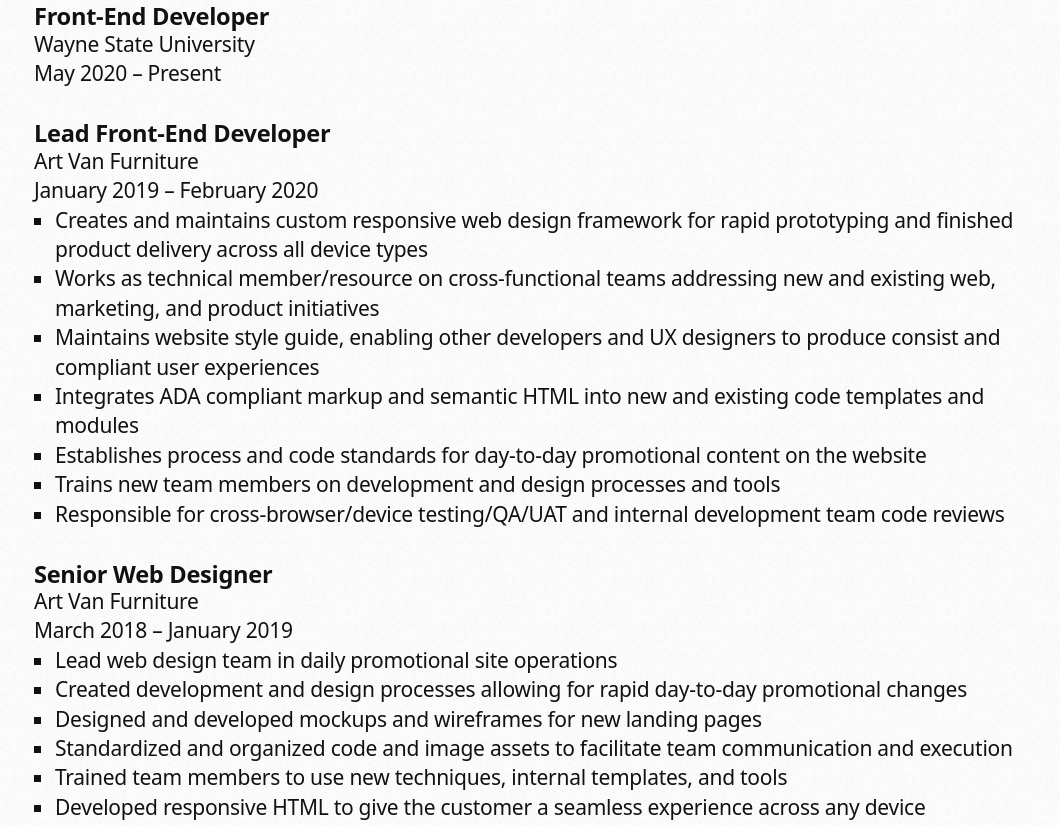
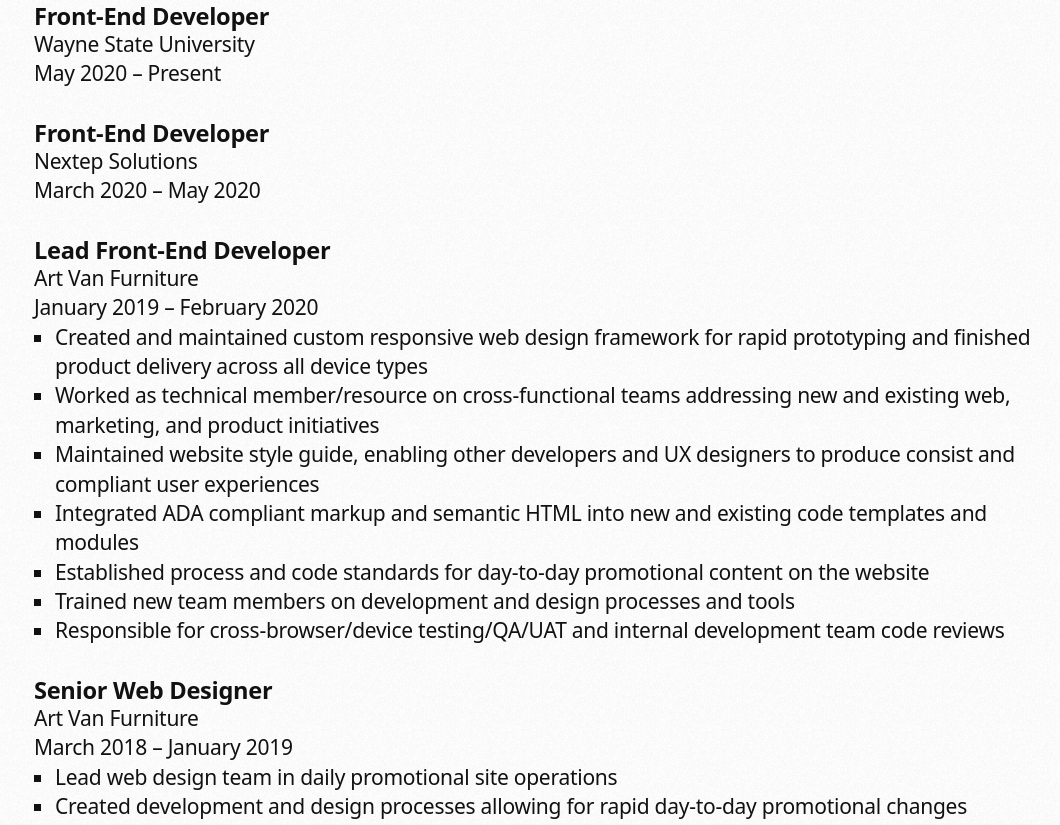
Before and after one commit to chuckhutchins/chuckhutchins-com, a Gatsby site: page / in a window 1280 px wide. Shown: the part 580-1405 px from the top of the page, without its empty margins (94-1154 px from the left). Built offline with nearby package versions, Linux system fonts and the light colour scheme; Gatsby itself is replaced by a stand-in of ours.

Commit message:
adding job experience, making art van duties past tense, adding deque certification

```diff
--- a/src/pages/index.js
+++ b/src/pages/index.js
@@ -22,24 +22,28 @@ const IndexPage = () => (
           </ul>
         </div>
         <div className="entry">
+          <h3>Front-End Developer</h3>
+          <ul>
+            <li>Nextep Solutions</li>
+            <li>March 2020 &ndash; May 2020</li>
+          </ul>
+        </div>
+        <div className="entry">
           <h3>Lead Front-End Developer</h3>
           <ul>
             <li>Art Van Furniture</li>
             <li>January 2019 &ndash; February 2020</li>
           </ul>
           <ul className="list">
-            <li>Creates and maintains custom responsive web design framework for rapid prototyping and finished product
-              delivery across all device types
+            <li>Created and maintained custom responsive web design framework for rapid prototyping and finished product delivery across all device types
             </li>
-            <li>Works as technical member/resource on cross-functional teams addressing new and existing web, marketing,
-              and product initiatives
+            <li>Worked as technical member/resource on cross-functional teams addressing new and existing web, marketing, and product initiatives
             </li>
-            <li>Maintains website style guide, enabling other developers and UX designers to produce consist and compliant
-              user experiences
+            <li>Maintained website style guide, enabling other developers and UX designers to produce consist and compliant user experiences
             </li>
-            <li>Integrates ADA compliant markup and semantic HTML into new and existing code templates and modules</li>
-            <li>Establishes process and code standards for day-to-day promotional content on the website</li>
-            <li>Trains new team members on development and design processes and tools</li>
+            <li>Integrated ADA compliant markup and semantic HTML into new and existing code templates and modules</li>
+            <li>Established process and code standards for day-to-day promotional content on the website</li>
+            <li>Trained new team members on development and design processes and tools</li>
             <li>Responsible for cross-browser/device testing/QA/UAT and internal development team code reviews</li>
           </ul>
         </div>
@@ -111,8 +115,8 @@ const IndexPage = () => (
       <div className="training">
         <h2>Training</h2>
         <ul className="list">
+          <li>Deque University Web Accessibility Curriculum 2.0, 2020</li>
           <li>Developing for Salesforce B2C Commerce: CCD 101, 2019</li>
-          <li>Deque University Accessibility Fundamentals Certification, 2019</li>
           <li>An Event Apart: Seattle, 2018</li>
         </ul>
       </div>
```
